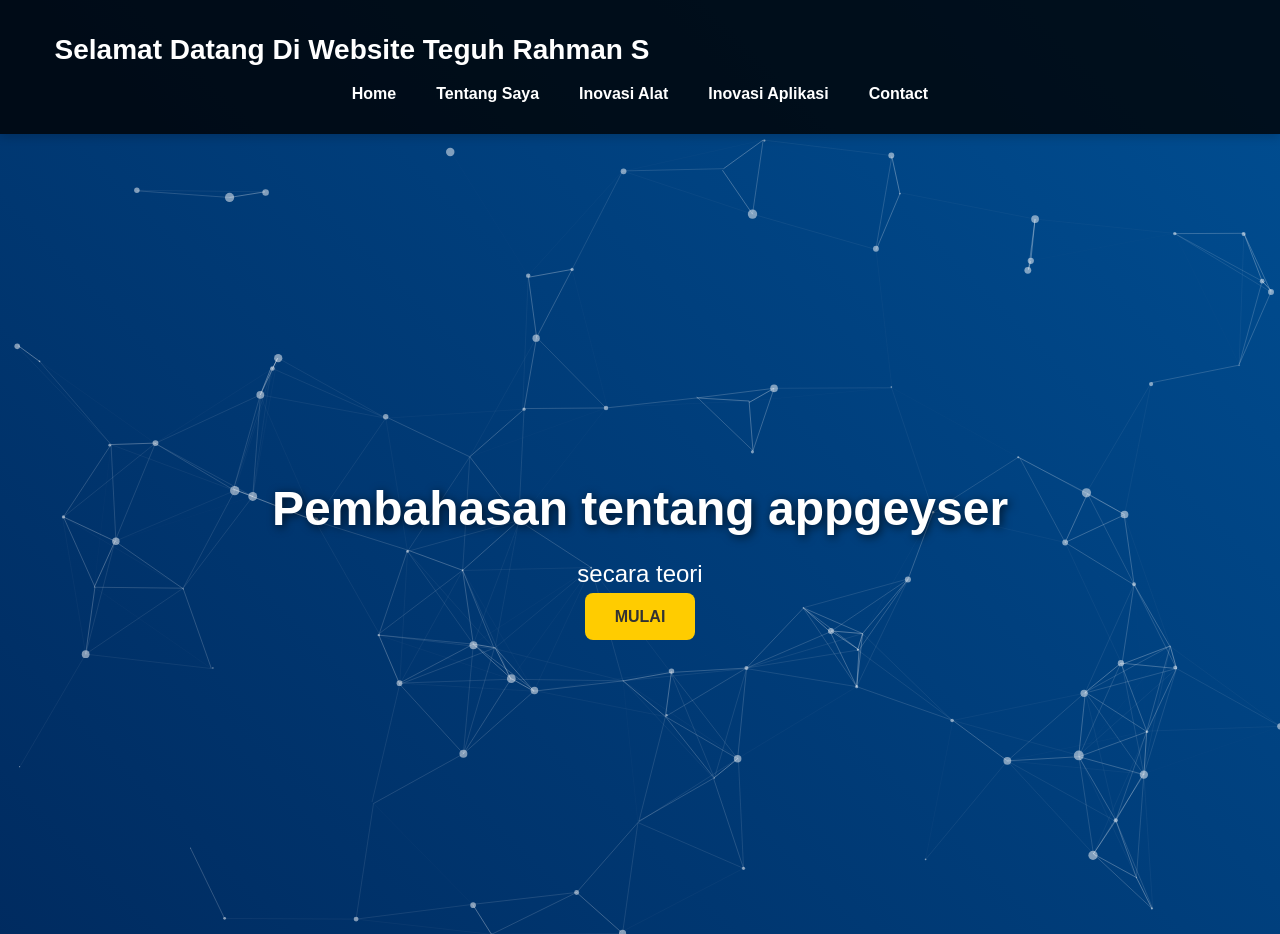
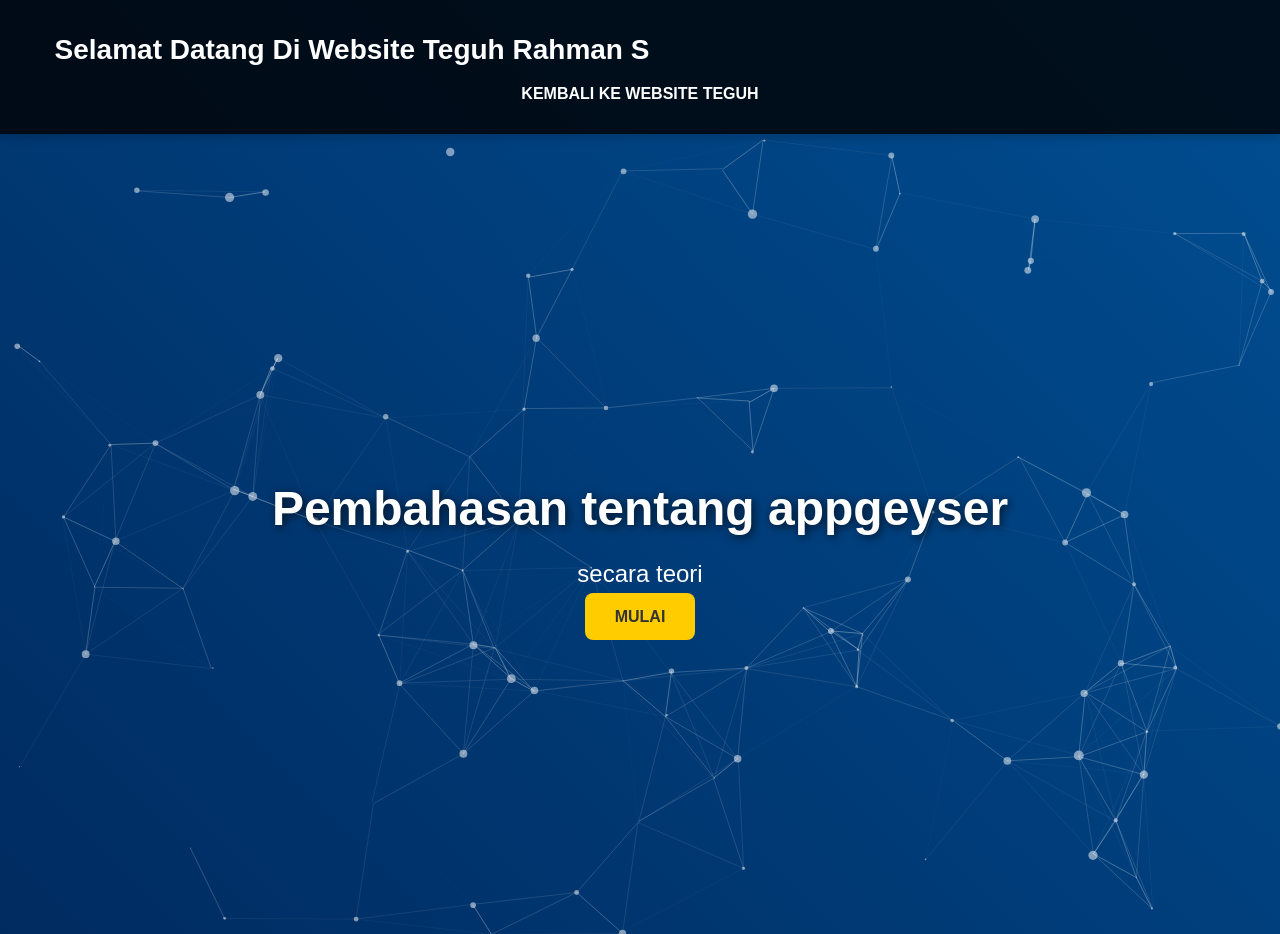
Before and after one commit to TeguhGanendra/appgeyser, a plain HTML site: page index.html in a window 1280 px wide. Shown: the top 934 px of the page. Drawn offline with nearby package versions, Linux system fonts and the light colour scheme; animation ran at ten frames a second.

Commit message:
Update index.html

```diff
--- a/index.html
+++ b/index.html
@@ -14,11 +14,7 @@
         <h1 class="typing-animation">Selamat Datang Di Website Teguh Rahman S</h1>
         <nav>
             <ul>
-                <li><a href="#home">Home</a></li>
-                <li><a href="#tentangsaya">Tentang Saya</a></li>
-                <li><a href="#inovasialat">Inovasi Alat</a></li>
-				<li><a href="#inovasiaplikasi">Inovasi Aplikasi</a></li>
-                <li><a href="#contact">Contact</a></li>
+                <li><a href="https://teguhwebsite.vercel.app/"> KEMBALI KE WEBSITE TEGUH</a></li>
             </ul>
         </nav>
     </header>
```
